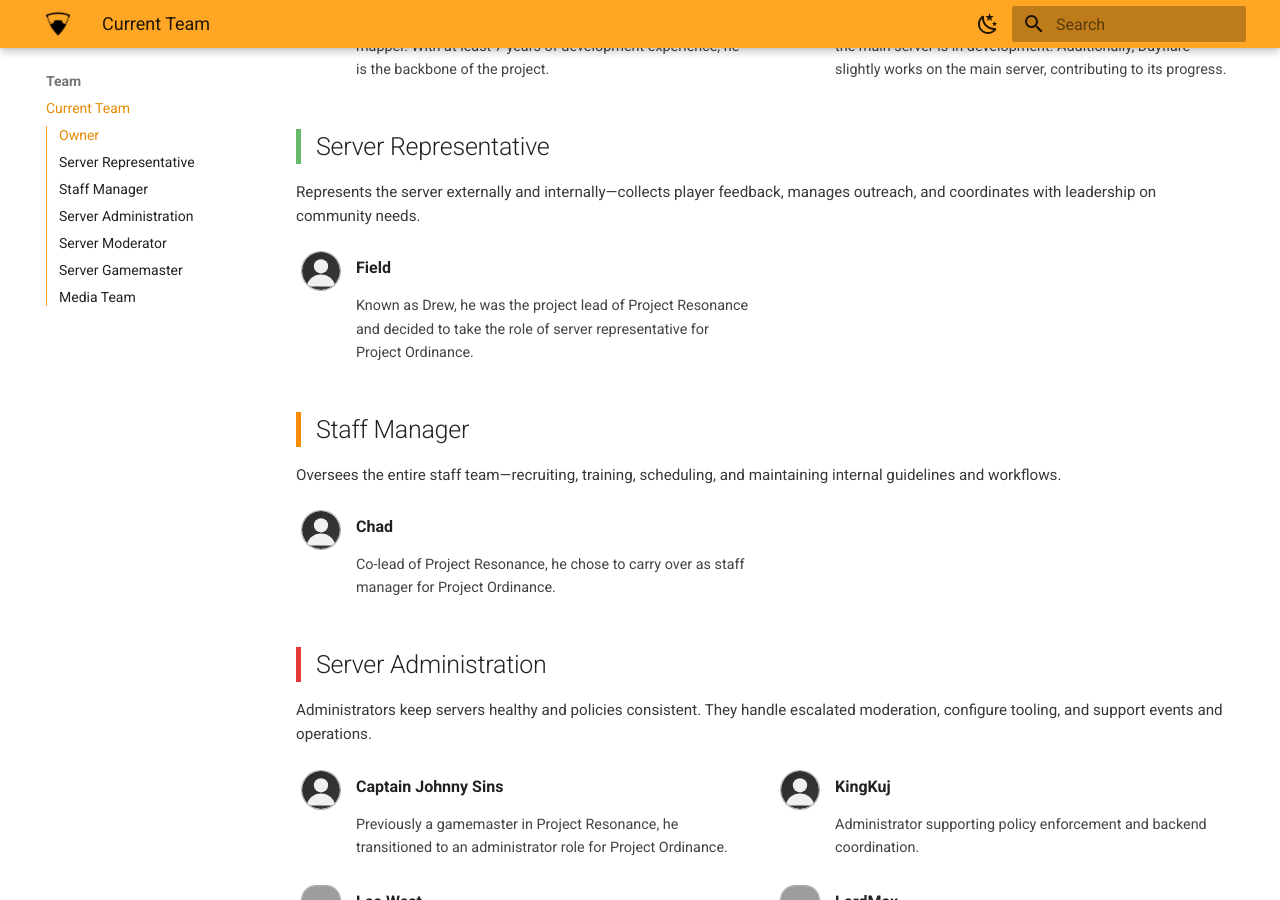
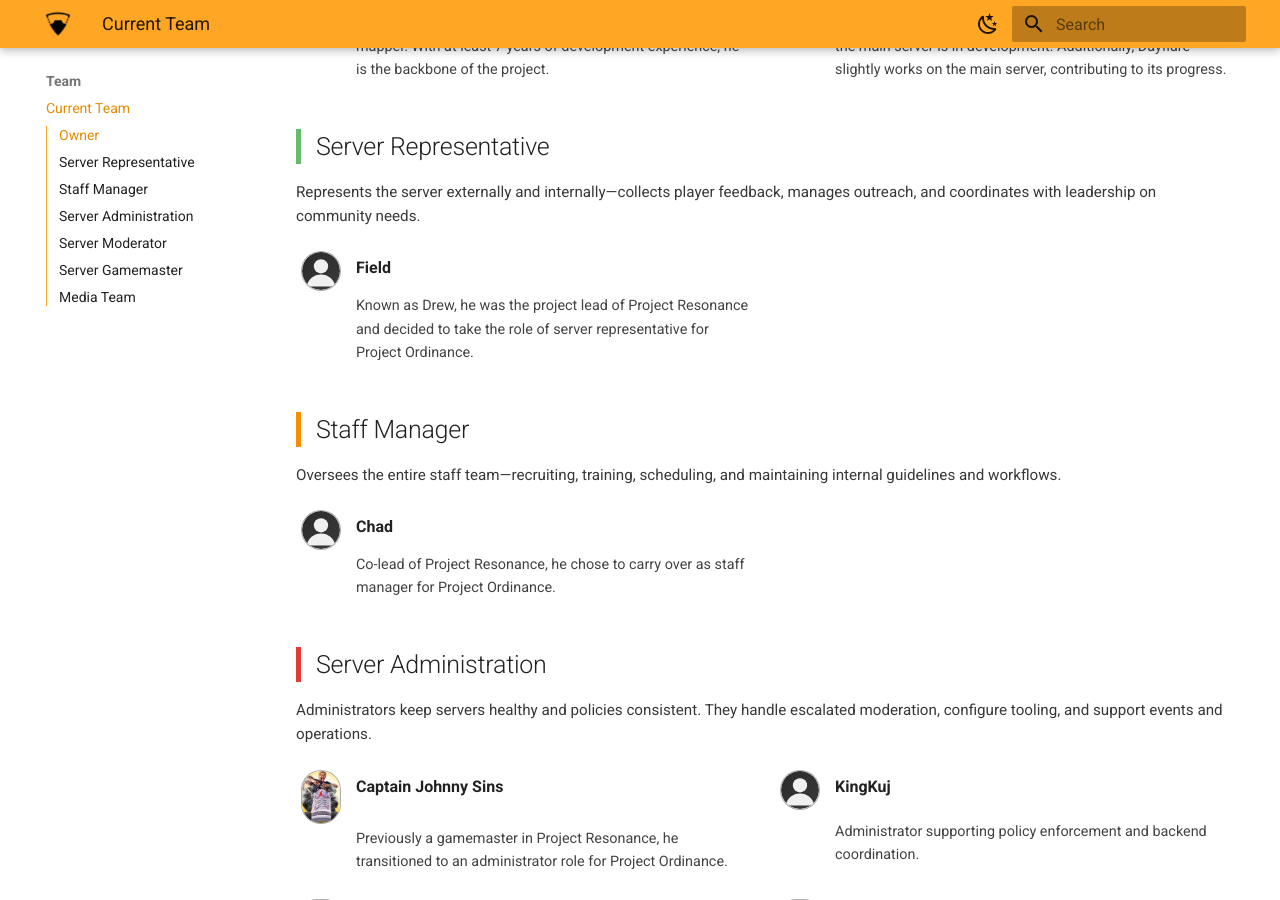
Before and after one commit to Project-Ordinance/website-wiki, an MkDocs documentation site: the page built from docs/team/index.md, in a window 1280 px wide and 900 px high, scrolled down 501 px. Built offline with MkDocs 1.6.1 and Material for MkDocs 9.7.7, drawn with Linux system fonts in a browser that asks for light colours; grey boxes are pictures that could not be loaded.

Commit message:
Update team avatars and image references
Added local avatar images for Captain Johnny Sins and Cheeky, and updated their references in the team page to use these assets instead of external or placeholder images.

```diff
--- a/docs/team/index.md
+++ b/docs/team/index.md
@@ -68,7 +68,7 @@
 
 <div class="po-role">
     <div class="po-member">
-        <img class="po-avatar" src="../assets/avatar.svg" alt="Captain Johnny Sins avatar" />
+        <img class="po-avatar" src="../assets/CaptainJohnnySins.png" alt="Captain Johnny Sins avatar" />
         <div>
             <div class="po-name">Captain Johnny Sins</div>
             <div class="po-desc">Previously a gamemaster in Project Resonance, he transitioned to an administrator role for Project Ordinance.</div>
@@ -135,7 +135,7 @@
 
 <div class="po-role">
     <div class="po-member">
-        <img class="po-avatar" src="https://cdn.discordapp.com/avatars/833012074812407848/71bb1379f1039e86fd9341a615ceba18.webp?size=128" alt="Cheeky avatar" />
+        <img class="po-avatar" src="../assets/Cheeky.png" alt="Cheeky avatar" />
         <div>
             <div class="po-name">Cheeky</div>
             <div class="po-desc">A gamemaster with a very significant interest in apples and propeller hats; Cheeky designs playful, thematic events and storylines and keeps sessions light‑hearted while coordinating with the team.</div>
```
Also changed, not shown: docs/assets/CaptainJohnnySins.png (added), docs/assets/Cheeky.png (added).
